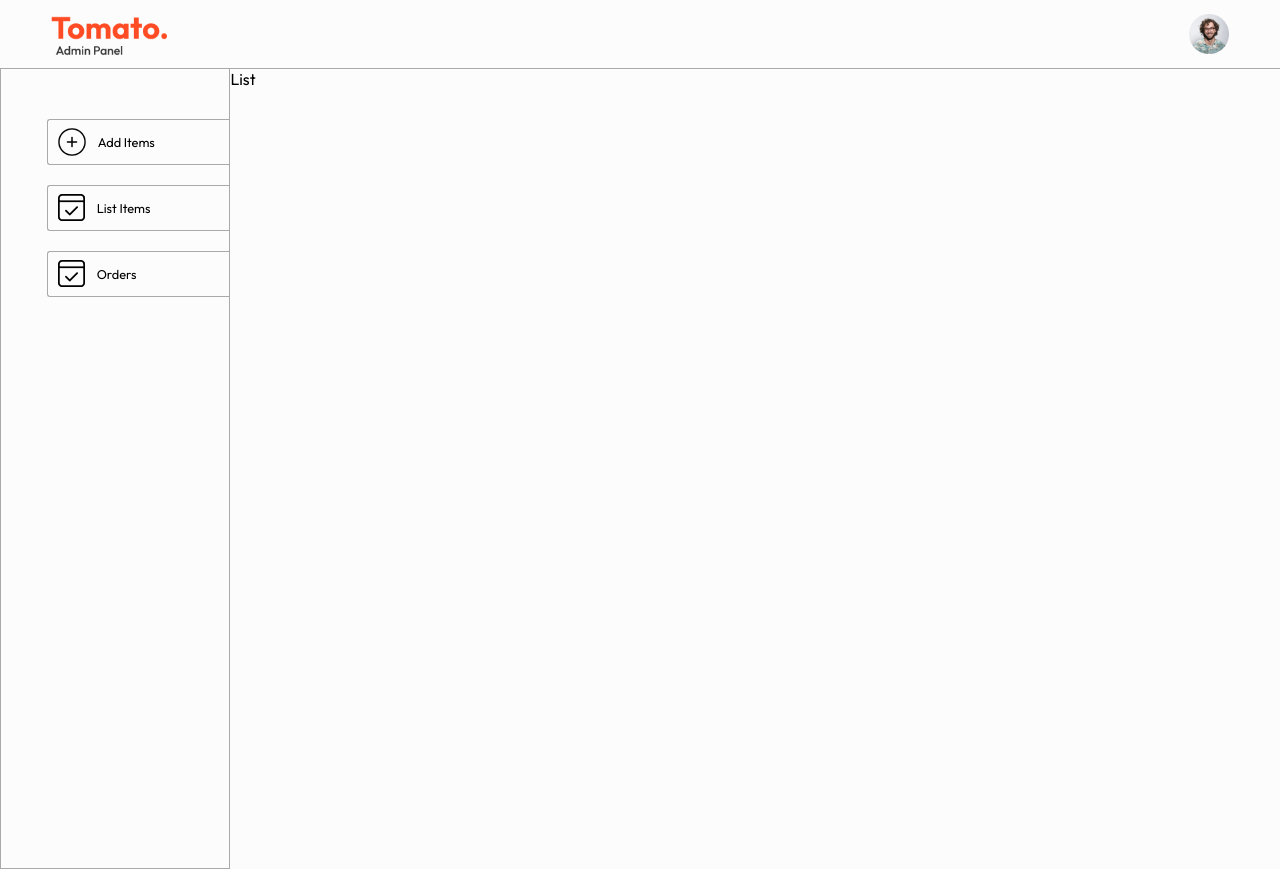
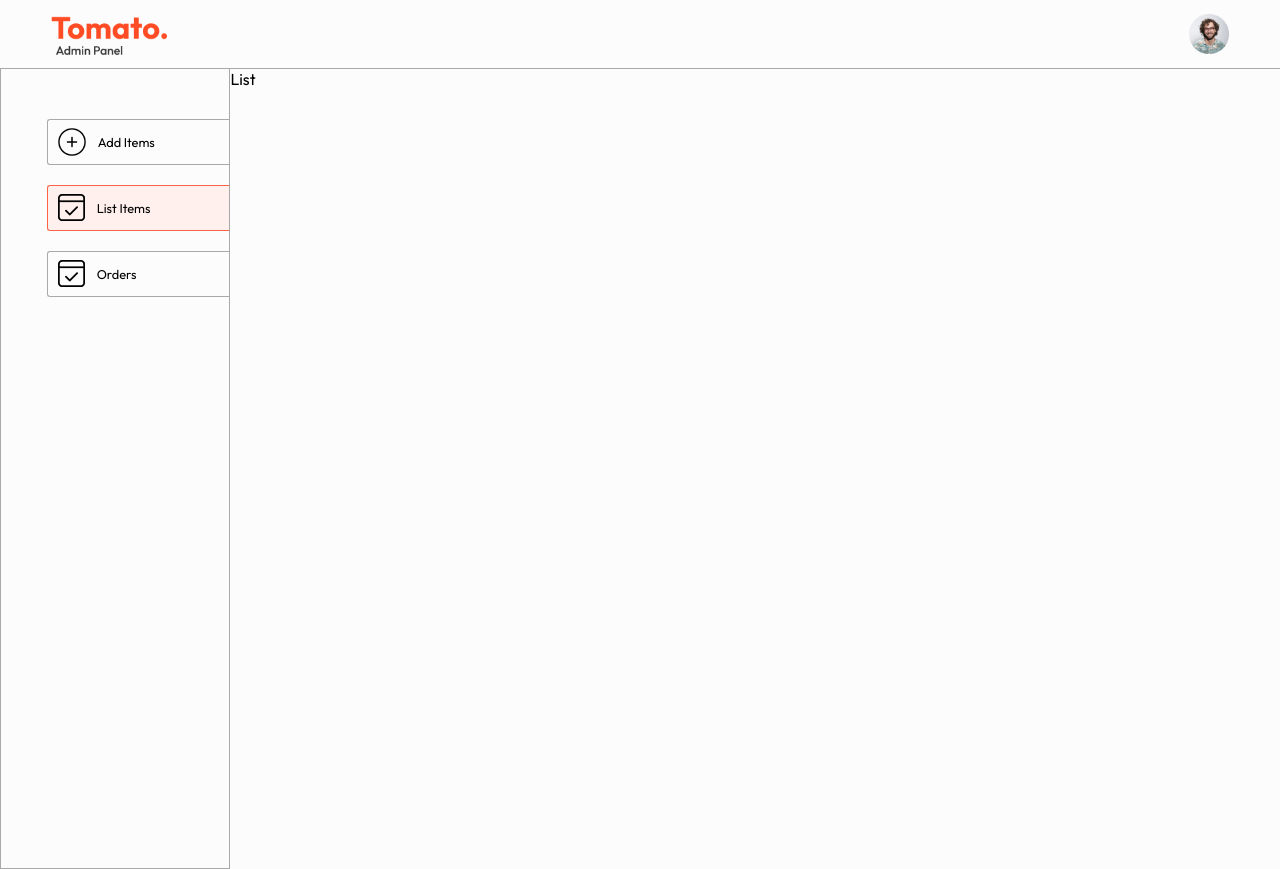
Before and after one commit to NethmiHasi/Food-Delivery-App, a React (Vite) app in the folder admin/: page /list in a window 1280 px wide. Built offline with nearby package versions, Linux system fonts and the light colour scheme.

Commit message:
added links in the side bar

```diff
--- a/admin/src/components/Sidebar/Sidebar.jsx
+++ b/admin/src/components/Sidebar/Sidebar.jsx
@@ -1,3 +1,4 @@
+import { NavLink } from 'react-router-dom'
 import { assets } from '../../assets/assets'
 import './Sidebar.css'
 
@@ -5,18 +6,18 @@
   return (
     <div className='sidebar'>
       <div className="sidebar-options">
-        <div className="sidebar-option">
+        <NavLink to='/add' className="sidebar-option">
           <img src={assets.add_icon} alt="" />
           <p>Add Items</p>
-        </div>
-        <div className="sidebar-option">
+        </NavLink>
+        <NavLink to='/list' className="sidebar-option">
           <img src={assets.order_icon} alt="" />
           <p>List Items</p>
-        </div>
-        <div className="sidebar-option">
+        </NavLink>
+        <NavLink to='/orders' className="sidebar-option">
           <img src={assets.order_icon} alt="" />
           <p>Orders</p>
-        </div>
+        </NavLink>
       </div>
 
     </div>
```
